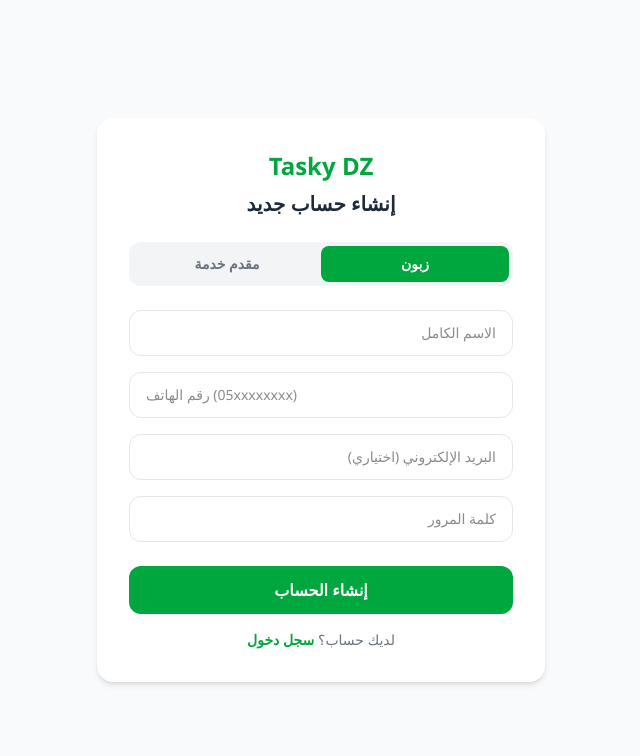
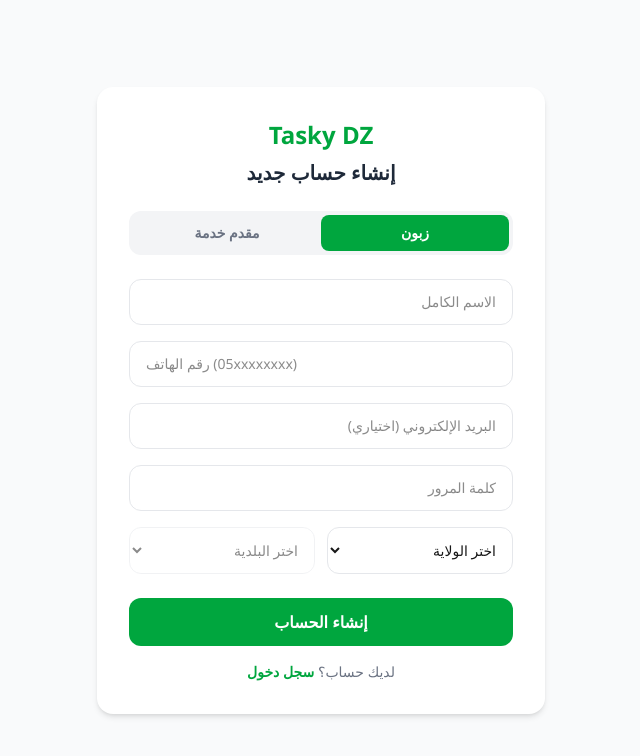
Before and after one commit to aihuhstore-hue/tasky-dz, a Next.js app: page /register in a window 1280 px wide. Shown: the top 756 px of the page, without its empty margins (319-959 px from the left). Built offline with nearby package versions, Linux system fonts and the light colour scheme.

Commit message:
add wilaya and commune to registration

```diff
--- a/app/register/page.tsx
+++ b/app/register/page.tsx
@@ -2,22 +2,51 @@
 import { useState } from "react";
 import { supabase } from "@/lib/supabase";
 import { useRouter } from "next/navigation";
+
+const wilayas = [
+  {
+    id: 19, name: "سطيف", available: true,
+    communes: ["سطيف", "عين أرنات", "عين ولمان", "بئر العرش", "بوقاعة", "الأرجاء", "قجال", "حمام السوخنة", "عين لقراج", "جميلة", "خربة", "المعامرة", "دراع قدوح", "روابح", "بني عزيز", "تالة إيفاسن"],
+  },
+  { id: 1, name: "أدرار", available: false, communes: [] },
+  { id: 2, name: "الشلف", available: false, communes: [] },
+  { id: 3, name: "الأغواط", available: false, communes: [] },
+  { id: 4, name: "أم البواقي", available: false, communes: [] },
+  { id: 5, name: "باتنة", available: false, communes: [] },
+  { id: 6, name: "بجاية", available: false, communes: [] },
+  { id: 7, name: "بسكرة", available: false, communes: [] },
+  { id: 8, name: "بشار", available: false, communes: [] },
+  { id: 9, name: "البليدة", available: false, communes: [] },
+  { id: 16, name: "الجزائر", available: false, communes: [] },
+  { id: 25, name: "قسنطينة", available: false, communes: [] },
+  { id: 31, name: "وهران", available: false, communes: [] },
+  { id: 23, name: "عنابة", available: false, communes: [] },
+];
 
 export default function Register() {
   const router = useRouter();
   const [role, setRole] = useState("client");
   const [loading, setLoading] = useState(false);
   const [error, setError] = useState("");
+  const [selectedWilaya, setSelectedWilaya] = useState<typeof wilayas[0] | null>(null);
   const [form, setForm] = useState({
     full_name: "",
     phone: "",
     email: "",
     password: "",
     service_type: "",
+    wilaya: "",
+    commune: "",
   });
 
   const handleChange = (e: React.ChangeEvent<HTMLInputElement | HTMLSelectElement>) => {
     setForm({ ...form, [e.target.name]: e.target.value });
+  };
+
+  const handleWilayaChange = (e: React.ChangeEvent<HTMLSelectElement>) => {
+    const wilaya = wilayas.find((w) => w.name === e.target.value);
+    setSelectedWilaya(wilaya || null);
+    setForm({ ...form, wilaya: e.target.value, commune: "" });
   };
 
   const validatePhone = (phone: string) => /^(05|06|07)[0-9]{8}$/.test(phone);
@@ -29,6 +58,12 @@
 
     if (!validatePhone(form.phone)) {
       setError("رقم الهاتف غير صحيح — يجب أن يبدأ بـ 05 أو 06 أو 07 ويحتوي على 10 أرقام");
+      setLoading(false);
+      return;
+    }
+
+    if (!form.wilaya || !form.commune) {
+      setError("الرجاء اختيار الولاية والبلدية");
       setLoading(false);
       return;
     }
@@ -53,6 +88,8 @@
         phone: form.phone,
         role,
         service_type: role === "provider" ? form.service_type : null,
+        wilaya: form.wilaya,
+        commune: form.commune,
       });
     }
 
@@ -60,102 +97,79 @@
   };
 
   return (
-    <main className="min-h-screen bg-gray-50 flex items-center justify-center px-4" dir="rtl">
+    <main className="min-h-screen bg-gray-50 flex items-center justify-center px-4 py-8" dir="rtl">
       <div className="bg-white rounded-2xl shadow-md w-full max-w-md p-8">
         <h1 className="text-2xl font-bold text-center text-green-600 mb-2">Tasky DZ</h1>
         <h2 className="text-xl font-bold text-center text-gray-800 mb-6">إنشاء حساب جديد</h2>
 
         <div className="flex bg-gray-100 rounded-xl p-1 mb-6">
-          <button
-            onClick={() => setRole("client")}
-            className={`flex-1 py-2 rounded-lg text-sm font-bold transition-all ${
-              role === "client" ? "bg-green-600 text-white" : "text-gray-500"
-            }`}
-          >
-            زبون
-          </button>
-          <button
-            onClick={() => setRole("provider")}
-            className={`flex-1 py-2 rounded-lg text-sm font-bold transition-all ${
-              role === "provider" ? "bg-green-600 text-white" : "text-gray-500"
-            }`}
-          >
-            مقدم خدمة
-          </button>
+          <button onClick={() => setRole("client")} className={`flex-1 py-2 rounded-lg text-sm font-bold transition-all ${role === "client" ? "bg-green-600 text-white" : "text-gray-500"}`}>زبون</button>
+          <button onClick={() => setRole("provider")} className={`flex-1 py-2 rounded-lg text-sm font-bold transition-all ${role === "provider" ? "bg-green-600 text-white" : "text-gray-500"}`}>مقدم خدمة</button>
         </div>
 
-        {error && (
-          <div className="bg-red-50 text-red-600 text-sm rounded-xl px-4 py-3 mb-4">
-            {error}
-          </div>
-        )}
+        {error && <div className="bg-red-50 text-red-600 text-sm rounded-xl px-4 py-3 mb-4">{error}</div>}
 
         <form onSubmit={handleSubmit} className="flex flex-col gap-4">
-          <input
-            type="text"
-            name="full_name"
-            placeholder="الاسم الكامل"
-            value={form.full_name}
-            onChange={handleChange}
-            required
-            className="border border-gray-200 rounded-xl px-4 py-3 text-sm outline-none focus:border-green-500"
-          />
-          <input
-            type="tel"
-            name="phone"
-            placeholder="رقم الهاتف (05xxxxxxxx)"
-            value={form.phone}
-            onChange={handleChange}
-            required
-            maxLength={10}
-            className="border border-gray-200 rounded-xl px-4 py-3 text-sm outline-none focus:border-green-500"
-          />
-          <input
-            type="email"
-            name="email"
-            placeholder="البريد الإلكتروني (اختياري)"
-            value={form.email}
-            onChange={handleChange}
-            className="border border-gray-200 rounded-xl px-4 py-3 text-sm outline-none focus:border-green-500"
-          />
-          <input
-            type="password"
-            name="password"
-            placeholder="كلمة المرور"
-            value={form.password}
-            onChange={handleChange}
-            required
-            className="border border-gray-200 rounded-xl px-4 py-3 text-sm outline-none focus:border-green-500"
-          />
+          <input type="text" name="full_name" placeholder="الاسم الكامل" value={form.full_name} onChange={handleChange} required className="border border-gray-200 rounded-xl px-4 py-3 text-sm outline-none focus:border-green-500" />
+
+          <input type="tel" name="phone" placeholder="رقم الهاتف (05xxxxxxxx)" value={form.phone} onChange={handleChange} required maxLength={10} className="border border-gray-200 rounded-xl px-4 py-3 text-sm outline-none focus:border-green-500" />
+
+          <input type="email" name="email" placeholder="البريد الإلكتروني (اختياري)" value={form.email} onChange={handleChange} className="border border-gray-200 rounded-xl px-4 py-3 text-sm outline-none focus:border-green-500" />
+
+          <input type="password" name="password" placeholder="كلمة المرور" value={form.password} onChange={handleChange} required className="border border-gray-200 rounded-xl px-4 py-3 text-sm outline-none focus:border-green-500" />
+
+          {/* Wilaya + Commune */}
+          <div className="flex gap-3">
+            <select
+              name="wilaya"
+              value={form.wilaya}
+              onChange={handleWilayaChange}
+              required
+              className="flex-1 border border-gray-200 rounded-xl px-3 py-3 text-sm outline-none focus:border-green-500"
+            >
+              <option value="">اختر الولاية</option>
+              {wilayas.map((w) => (
+                <option key={w.id} value={w.name} disabled={!w.available}>
+                  {w.name}{!w.available ? " (قريباً)" : ""}
+                </option>
+              ))}
+            </select>
+
+            <select
+              name="commune"
+              value={form.commune}
+              onChange={handleChange}
+              required
+              disabled={!selectedWilaya?.available}
+              className="flex-1 border border-gray-200 rounded-xl px-3 py-3 text-sm outline-none focus:border-green-500 disabled:opacity-50"
+            >
+              <option value="">اختر البلدية</option>
+              {selectedWilaya?.communes.map((c) => (
+                <option key={c} value={c}>{c}</option>
+              ))}
+            </select>
+          </div>
 
           {role === "provider" && (
-            <select
-              name="service_type"
-              value={form.service_type}
-              onChange={handleChange}
-              className="border border-gray-200 rounded-xl px-4 py-3 text-sm outline-none focus:border-green-500"
-            >
+            <select name="service_type" value={form.service_type} onChange={handleChange} className="border border-gray-200 rounded-xl px-4 py-3 text-sm outline-none focus:border-green-500">
               <option value="">اختر نوع الخدمة</option>
-              <option value="plumber">سباك</option>
-              <option value="electrician">كهربائي</option>
-              <option value="carpenter">نجار</option>
+              <option value="سباك">سباك</option>
+              <option value="كهربائي">كهربائي</option>
+              <option value="نجار">نجار</option>
+              <option value="دهان">دهان</option>
+              <option value="تكييف">تكييف</option>
+              <option value="غاز">غاز</option>
             </select>
           )}
 
-          <button
-            type="submit"
-            disabled={loading}
-            className="bg-green-600 text-white py-3 rounded-xl font-bold text-base mt-2 disabled:opacity-50"
-          >
+          <button type="submit" disabled={loading} className="bg-green-600 text-white py-3 rounded-xl font-bold text-base mt-2 disabled:opacity-50">
             {loading ? "جاري الإنشاء..." : "إنشاء الحساب"}
           </button>
         </form>
 
         <p className="text-center text-sm text-gray-500 mt-4">
           لديك حساب؟{" "}
-          <a href="/login" className="text-green-600 font-bold">
-            سجل دخول
-          </a>
+          <a href="/login" className="text-green-600 font-bold">سجل دخول</a>
         </p>
       </div>
     </main>
```
